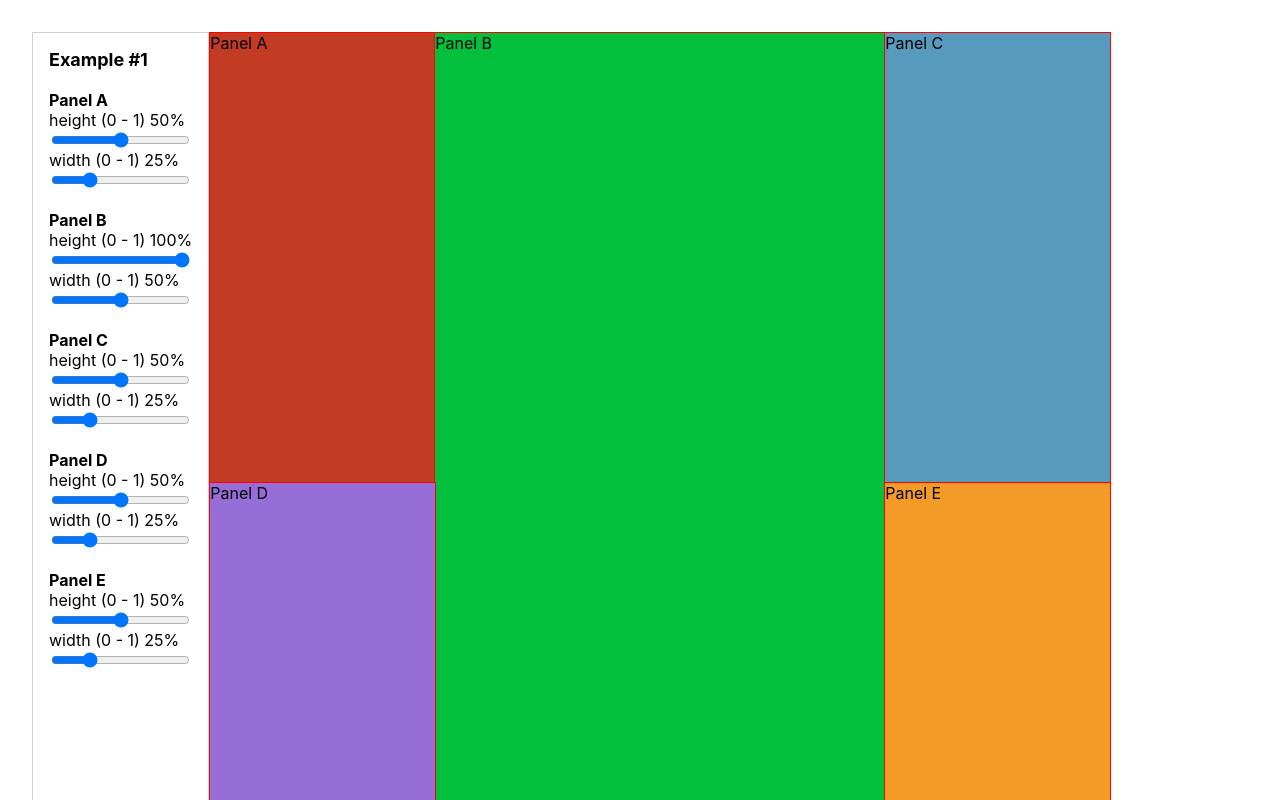
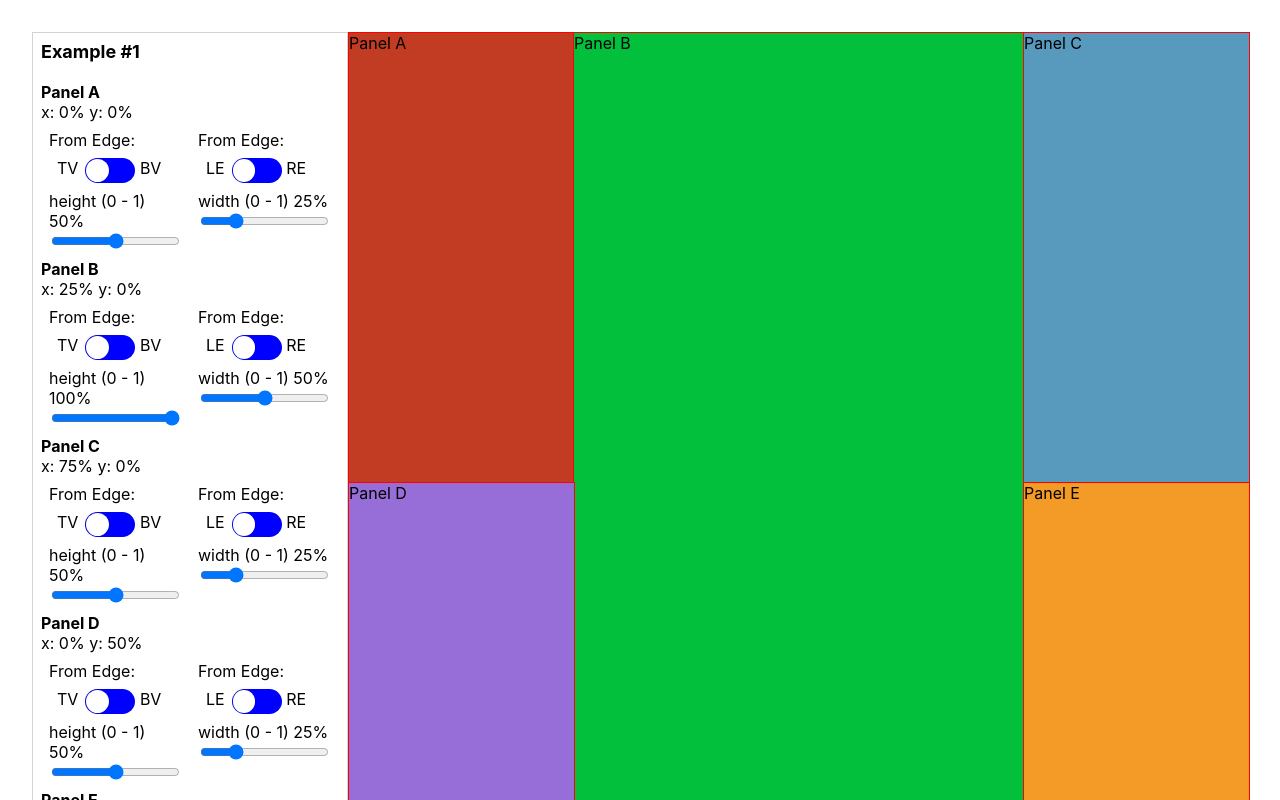
Before and after one commit to stephenc222/react-panel-system, a React (Create React App) app: page / in a window 1280 px wide. Shown: the top 800 px of the page. Built offline with nearby package versions, Linux system fonts and the light colour scheme.

Commit message:
rewrote panel graph update algorithm

```diff
--- a/src/App.css
+++ b/src/App.css
@@ -4,3 +4,46 @@
   flex-direction: column;
   margin: 1em;
 }
+
+/* "Switch" CSS because they are neat */
+
+.react-switch-checkbox {
+  height: 0;
+  width: 0;
+  visibility: hidden;
+}
+
+.react-switch-label {
+  display: flex;
+  align-items: center;
+  justify-content: space-between;
+  cursor: pointer;
+  width: 50px;
+  height: 25px;
+  background: blue;
+  border-radius: 50px;
+  position: relative;
+  transition: background-color .2s;
+}
+
+.react-switch-label .react-switch-button {
+  content: '';
+  position: absolute;
+  top: 1px;
+  left: 1px;
+  width: 22.5px;
+  height: 22.5px;
+  border-radius: 22.5px;
+  transition: 0.2s;
+  background: #fff;
+  box-shadow: 0 0 2px 0 rgba(10, 10, 10, 0.29);
+}
+
+.react-switch-checkbox:checked + .react-switch-label .react-switch-button {
+  left: calc(100% - 2px);
+  transform: translateX(-100%);
+}
+
+.react-switch-label:active .react-switch-button {
+  width: 30px;
+}
--- a/src/App.js
+++ b/src/App.js
@@ -3,6 +3,28 @@ import { cloneDeep } from 'lodash';
 import PanelManager from './components/PanelManager'
 import {updateGraph} from './components/PanelManager/PanelGraph'
 import './App.css';
+
+const Switch = ({ isOn, handleToggle, id }) => {
+  return (
+    <>
+      <input
+        checked={isOn}
+        onChange={() => handleToggle(!isOn)}
+        className="react-switch-checkbox"
+        id={`react-switch-new-${id}`}
+        type="checkbox"
+      />
+      <label
+        className="react-switch-label"
+        htmlFor={`react-switch-new-${id}`}
+      >
+        <span className={`react-switch-button`} />
+      </label>
+    </>
+  );
+};
+
+
 
 /**
  * data object passed to PanelManager has following structure (per panel)
@@ -41,11 +63,11 @@ const DUMMY_PANEL_DATA_0 = {
   // embedding order into list (first node is top left panel)
   // FIXME: these relationships may be missing something... maybe...
   adjList: [
-    { A: { horiz: ['B', ], adjHoriz: ['D'], vert: ['D'], adjVert: [] } },
-    { B: { horiz: ['A','C', 'D', 'E'], adjHoriz: [], vert: [], adjVert: ['A'] } },
-    { C: { horiz: ['B' ], adjHoriz: ['E'], vert: ['E'], adjVert: [] } },
-    { D: { horiz: ['B', ], adjHoriz: ['A'], vert: ['A'], adjVert: [] } },
-    { E: { horiz: ['B', ], adjHoriz: ['C'], vert: ['C'], adjVert: [] } },
+    { A: { re: ['B', 'D'], le: [], tv: [], bv: ['D'] } },
+    { B: { re: ['C', 'E'], le: ['A', 'D'], tv: [], bv: [] } },
+    { C: { re: [], le: ['B', 'E'], tv: [], bv: ['E'] } },
+    { D: { re: ['B', 'A'], le: [], tv: ['A'], bv: [] } },
+    { E: { re: [], le: ['B', 'C'], tv: ['C'], bv: [] } },
   ]
 }
 const DUMMY_PANEL_DATA_1 = {
@@ -58,10 +80,10 @@ const DUMMY_PANEL_DATA_1 = {
   // embedding order into list (first node is top left panel)
   // FIXME: these relationships may be missing something... maybe...
   adjList: [
-    { A: { horiz: ['B', ], adjHoriz: [], vert: ['D', 'C'], adjVert: ['B'] } },
-    { B: { horiz: ['A', ], adjHoriz: [], vert: ['C', 'D'], adjVert: ['A'] } },
-    { C: { horiz: ['D', ], adjHoriz: [], vert: ['B', 'A'], adjVert: ['D'] } },
-    { D: { horiz: ['C', ], adjHoriz: [], vert: ['A', 'B'], adjVert: ['C'] } },
+    { A: { re: ['B','C', 'D' ], le: [], tv: [], bv: ['C' ] } },
+    { B: { le: ['A', 'C', 'D' ], re: [], tv: [], bv: ['D'] } },
+    { C: { re: ['D','B', 'A' ], le: [], tv: ['A'], bv: [] } },
+    { D: { le: ['B','C', 'A' ], re: [], tv: ['B'], bv: [] } },
   ]
 }
 
@@ -73,19 +95,41 @@ const PanelC = () => (<div style={{background: '#579ABE', display: 'flex', flexG
 const PanelD = () => (<div style={{background: '#976ED7', display: 'flex', flexGrow: 1}}>Panel D</div>)
 const PanelE = () => (<div style={{background: '#F39A27', display: 'flex', flexGrow: 1}}>Panel E</div>)
 
-const PanelManagerTestInputs = ({panelData, onRangeChange}) => {
-  const panelIds = Object.keys(panelData.data)
-  return panelIds.map( panelId  => {
+const SinglePanelManagerTestInput = ({ panelId, panelData, onRangeChange, index, id}) => {
+    const [isTop, setIsTop] = useState(false)
+    const [isLeft, setIsLeft] = useState(false)
     return (
-      <div style={{ display: 'flex', flexDirection: 'column'}} key={`panel_input_${panelId}`}>
+      <>
         <b>Panel {panelId}</b>
+        <div>x: {Math.floor(panelData.data[panelId].x * 100)}% y: {Math.floor(panelData.data[panelId].y * 100)}%</div>
+      <div style={{ display: 'flex', flexDirection: 'row'}} key={`panel_input_${panelId}`}>
+        <div style={{flexDirection: 'column', display: 'flex', padding: '0.5em'}}>
+          <div>From Edge:</div>
+          <div style={{display: 'flex', padding: '0.5em'}}>
+          TV <Switch id={`top-${index}-${id}`} isOn={isTop} handleToggle={setIsTop}/>&nbsp;BV
+          </div>
           <div>height (0 - 1) {Math.round(panelData.data[panelId].h * 100)}%</div>
-        <input type='range' min={0} max={100} name='h' value={panelData.data[panelId].h * 100} onChange={event => onRangeChange(panelId, event)} />
+          <input type='range' min={0} max={100} name='h' value={panelData.data[panelId].h * 100} onChange={event => onRangeChange(panelId, event, isTop ? 'BV' : 'TV')} />
+        </div>
+        <div style={{flexDirection: 'column', display: 'flex', padding: '0.5em'}}>
+          <div>From Edge:</div>
+          <div style={{display: 'flex', padding: '0.5em'}}>
+          LE <Switch isOn={isLeft} id={`left-${index}-${id}`} handleToggle={setIsLeft}/>&nbsp;RE
+          </div>
           width (0 - 1) {Math.round(panelData.data[panelId].w * 100)}%
-        <input type='range' min={0} max={100} name='w' value={panelData.data[panelId].w * 100} onChange={event => onRangeChange(panelId, event)} />
+          <input type='range' min={0} max={100} name='w' value={panelData.data[panelId].w * 100} onChange={event => onRangeChange(panelId, event, isLeft ? 'RE' : 'LE')} />
           <br/>
         </div>
+      </div>
+      </>
     )
+}
+
+const PanelManagerTestInputs = ({panelData, onRangeChange, id = ''}) => {
+  const panelIds = Object.keys(panelData.data)
+
+  return panelIds.map( (panelId, index)  => {
+    return <SinglePanelManagerTestInput index={index} id={id} panelData={panelData} onRangeChange={onRangeChange} panelId={panelId} />
   })
 }
 
@@ -95,13 +139,15 @@ function App() {
   const [panelData0, setPanelData0] = useState(DUMMY_PANEL_DATA_0)
   const [panelData1, setPanelData1] = useState(DUMMY_PANEL_DATA_1)
 
-  const onRangeChange = (name, event, panelData, setPanelData) => {
+  const onRangeChange = (name, event, panelData, setPanelData, edgeType) => {
     const targetName = event.target.name
     const currentPercent = panelData.data[name][targetName]
     const nextPercent = parseInt(event.target.value) / 100
     const percentChange = Math.floor((nextPercent - currentPercent) * 100) / 100
+    // this will be dispatched from a panel drag event, in one single object
     const changeEvent = {
       nodeId: name,
+      edgeType,
       data: {
         w: targetName === 'w' ? percentChange : 0,
         h: targetName === 'h' ? percentChange : 0
@@ -118,20 +164,17 @@ function App() {
           display: 'flex',
           flexDirection: 'column',
           border: '1px solid lightgrey',
-          maxWidth: 500,
+          width: 310,
           alignContent: 'left',
-          padding: '1em',
+          padding: '0.5em',
           textAlign: 'left'
         }}
       >
         <span style={{fontSize: 18, fontWeight: 'bold'}}>Example #1</span>
         <br/>
-        <PanelManagerTestInputs onRangeChange={(name, event) => onRangeChange(name, event, panelData0, setPanelData0 )} panelData={panelData0} />
+        <PanelManagerTestInputs onRangeChange={(name, event, edgeType) => onRangeChange(name, event, panelData0, setPanelData0, edgeType )} panelData={panelData0} />
       </div>
       <div ref={containerRef0} style={{border: '1px solid darkblue', maxWidth: 900, minWidth: 900, minHeight: 900, maxHeight: 900}}>
-        {/* <pre>
-          {JSON.stringify(panelData, null, 2)}
-        </pre> */}
         <PanelManager
           containerRef={containerRef0}
           panelComponents={[
@@ -151,20 +194,17 @@ function App() {
           display: 'flex',
           flexDirection: 'column',
           border: '1px solid lightgrey',
-          maxWidth: 500,
+          width: 310,
           alignContent: 'left',
-          padding: '1em',
+          padding: '0.5em',
           textAlign: 'left'
         }}
       >
         <span style={{fontSize: 18, fontWeight: 'bold'}}>Example #2</span>
         <br/>
-        <PanelManagerTestInputs onRangeChange={(name, event) => onRangeChange(name, event, panelData1, setPanelData1 )} panelData={panelData1} />
+        <PanelManagerTestInputs id='test-one' onRangeChange={(name, event, edgeType) => onRangeChange(name, event, panelData1, setPanelData1, edgeType )} panelData={panelData1} />
       </div>
       <div ref={containerRef1} style={{border: '1px solid darkblue', maxWidth: 900, minWidth: 900, minHeight: 900, maxHeight: 900}}>
-        {/* <pre>
-          {JSON.stringify(panelData, null, 2)}
-        </pre> */}
         <PanelManager
           containerRef={containerRef1}
           panelComponents={[
--- a/src/components/Panel/index.js
+++ b/src/components/Panel/index.js
@@ -2,7 +2,6 @@ import React from 'react'
 
 // https://stackoverflow.com/questions/30725607/is-there-any-way-to-bind-a-click-event-to-a-divs-left-border-in-jquery
 const Panel = ({ managerX, managerY, w, h, x, y, children}) => {
-  console.log({w, h})
   return (
     <div
       style={{
--- a/src/components/PanelManager/index.js
+++ b/src/components/PanelManager/index.js
@@ -28,14 +28,12 @@ const PanelManager = ({ containerRef, panelComponents, panelData}) => {
     <div style={{display: 'flex', position: 'relative', background: 'yellow', height: '100%', width: '100%'}}>
       {
         panelData.adjList.map(panelNode => {
-          console.log({panelNode})
           return renderPanel(panelNode)
         })
       }
       {/* {
         panelComponents.map( ({id, PanelComponent}) => {
           const {w, h, yOffset, xOffset } = panelData[PanelComponent.name]
-          console.log({ w, h, yOffset, xOffset, width, height,x,  y})
           return (
             <Panel
               onPanelSizeChange={data => onPanelSizeChange(data, PanelComponent.name)}
```
Also changed, not shown: src/components/PanelManager/PanelGraph.js (+93 -82 lines). Lines whose indentation alone changed are shown as unchanged.
